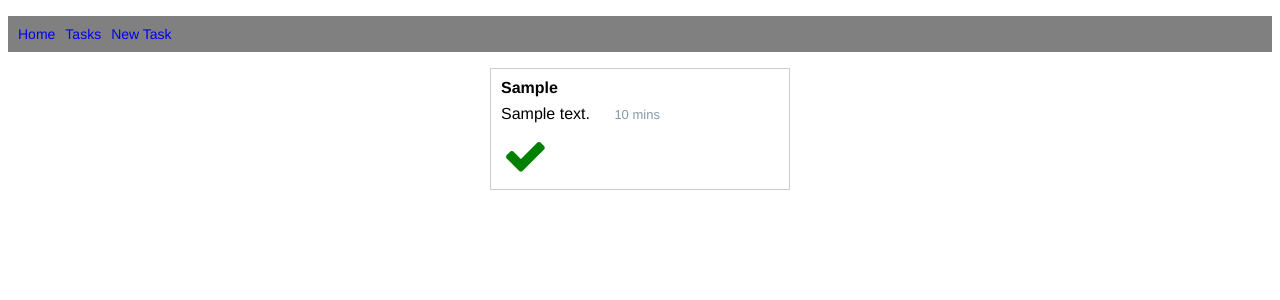
After one commit to fedau/Python-codeclan, a Flask app: page /tasks in a window 1280 px wide. The commit adds this page. Shown: the top 300 px of the page. Run offline with Flask 2, Linux system fonts and the light colour scheme; a database or web service that is not in the repository returns one stand-in record (values such as "Sample title"); some libraries are stand-ins or nearby versions.

Commit message:
making a full stack task manager app

```diff
--- a/week_4/day_3/daily/01_full_stack_part_1/start_point/app.py
+++ b/week_4/day_3/daily/01_full_stack_part_1/start_point/app.py
@@ -1,5 +1,8 @@
 from flask import Flask, render_template
+from controllers.tasks_controller import task_blueprint
+
 app = Flask(__name__)
+app.register_blueprint(task_blueprint)
 
 @app.route('/')
 def home():
--- /dev/null
+++ b/week_4/day_3/daily/01_full_stack_part_1/start_point/controllers/tasks_controller.py
@@ -0,0 +1,40 @@
+from flask import render_template, Blueprint
+from repositories import task_repository, user_repository
+
+task_blueprint = Blueprint("tasks", __name__)
+
+#INDEX
+#GET '/tasks'
+@task_blueprint.route('/tasks')
+def tasks():
+    all_tasks_list = task_repository.select_all()
+    return render_template('tasks/index.html', all_tasks_key = all_tasks_list)
+
+# NEW
+#GET '/tasks/new'
+@task_blueprint.route('/tasks/new')
+def new_task():
+    users = user_repository.select_all()
+    return render_template('tasks/new.html', all_users = users)
+
+
+#CREATE (save)
+#POST '/tasks'
+
+
+
+
+#SHOW
+#GET '/tasks/<id>'
+
+
+
+#EDIT (display form in edit mode)
+#GET '/tasks/<id>/edit'
+
+#UPDATE
+#PUT '/tasks/<id>'
+# PUT indicates updating an existing resource
+
+#DELETE
+#DELETE '/tasks/<id>'
--- a/week_4/day_3/daily/01_full_stack_part_1/start_point/templates/base.html
+++ b/week_4/day_3/daily/01_full_stack_part_1/start_point/templates/base.html
@@ -4,6 +4,8 @@
   <meta charset="UTF-8">
   <meta name="viewport" content="width=device-width, initial-scale=1.0">
   <meta http-equiv="X-UA-Compatible" content="ie=edge">
+  <link rel="stylesheet" href="https://stackpath.bootstrapcdn.com/font-awesome/4.7.0/css/font-awesome.min.css">
+  <link rel="stylesheet" href="{{ url_for('static', filename= 'style.css')}}">
   <title>My Task List</title>
 </head>
 <body>
@@ -12,6 +14,7 @@
       <ul class="menu">
         <li><a href="/">Home</a></li>
         <li><a href="/tasks">Tasks</a></li>
+        <li><a href="/tasks/new">New Task</a></li>
       </ul>
     </nav>
   </header>
--- /dev/null
+++ b/week_4/day_3/daily/01_full_stack_part_1/start_point/templates/tasks/index.html
@@ -0,0 +1,28 @@
+{% extends 'base.html' %}
+
+{% block content%}
+{% for task in all_tasks_key %}
+    <div class="task">
+            <div class="content">
+                <div class="name">
+                {{ task.user.first_name }}
+            </div>
+                <div class="description">
+                    {{ task.description }}
+                    <span class="duration"> {{ task.duration }} mins</span>
+
+                </div>
+                <div class="buttons">
+                    {% if task.completed %}
+                        <i class="fa fa-check fa-2x" style="color: green"></i>
+                    {% else%}
+                        <i class="fa fa-times fa-2x" style="color: orange" ></i>
+                    {% endif %}
+                </div>
+
+            </div>
+
+    </div>
+{% endfor %}
+
+{% endblock%}
```
Also changed, not shown: week_4/day_3/daily/01_full_stack_part_1/start_point/templates/tasks/new.html (added, +34 -0 lines), week_4/day_3/daily/01_full_stack_part_1/start_point/controllers/__init__.py (added).
